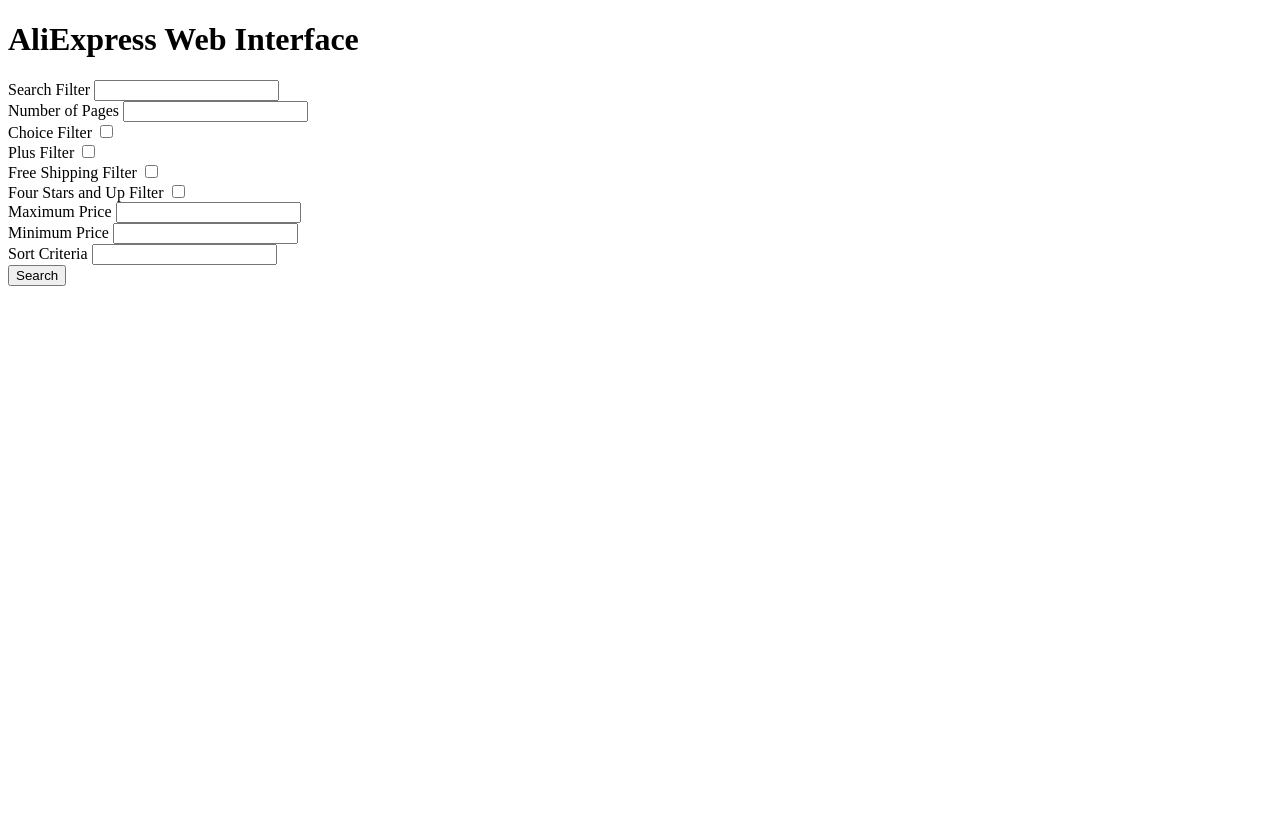
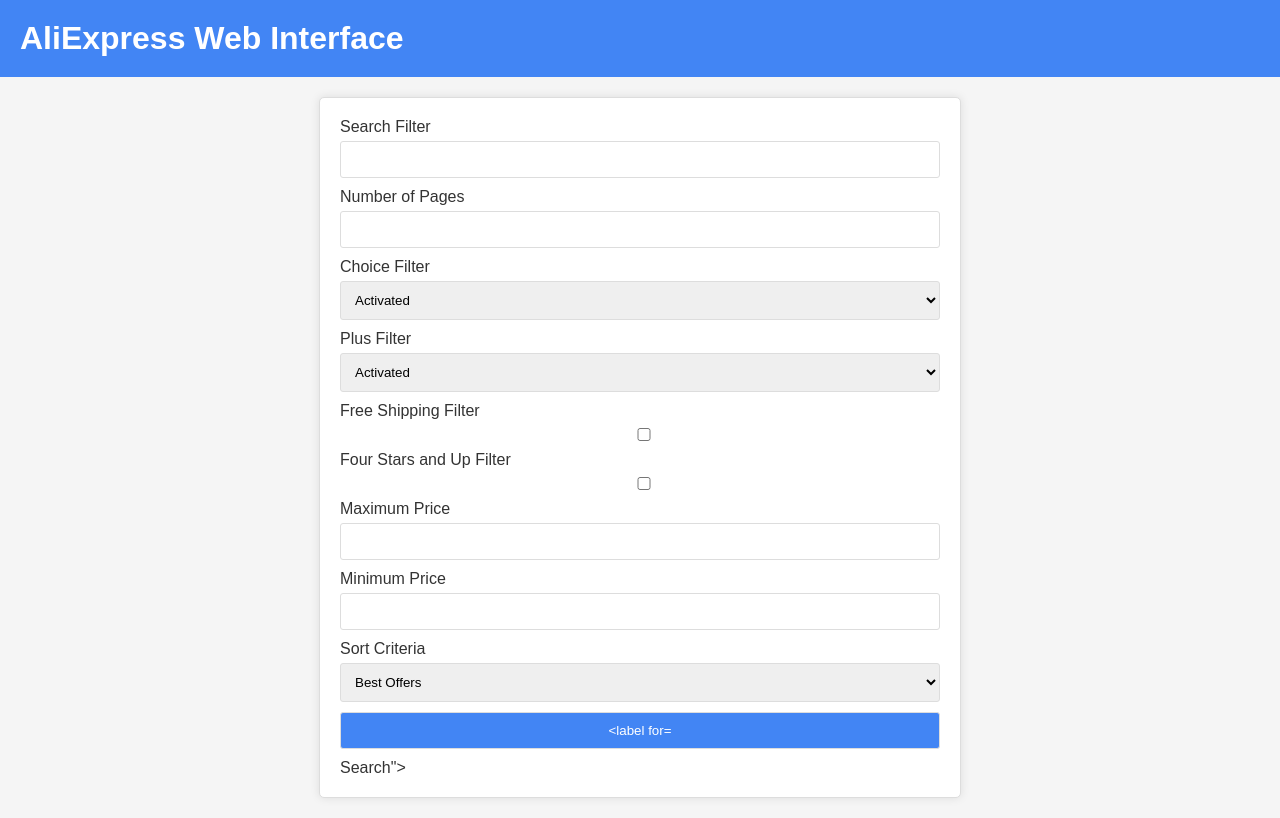
Before and after one commit to slaymut/aliexpress-webscraper, a Flask app: page / in a window 1280 px wide. Before the commit the page ends 286 px from the top, so only its background shows below. Run offline with Flask 3, Linux system fonts and the light colour scheme; some libraries are stand-ins or nearby versions.

Commit message:
Ajout du css et amélioration de l'interface

```diff
--- a/api/templates/web_interface.html
+++ b/api/templates/web_interface.html
@@ -4,21 +4,91 @@
     <meta charset="UTF-8">
     <meta name="viewport" content="width=device-width, initial-scale=1.0">
     <title>AliExpress Web Interface</title>
+
+    <style>
+        body {
+            font-family: Arial, sans-serif;
+            background-color: #f5f5f5;
+            color: #333;
+            margin: 0;
+            padding: 0;
+        }
+
+        h1 {
+            background-color: #4285f4;
+            color: #fff;
+            padding: 20px;
+            margin: 0;
+        }
+
+        form {
+            max-width: 600px;
+            margin: 20px auto;
+            padding: 20px;
+            background-color: #fff;
+            border: 1px solid #ddd;
+            border-radius: 5px;
+            box-shadow: 0 0 10px rgba(0, 0, 0, 0.1);
+        }
+
+        label {
+            display: block;
+            margin-bottom: 5px;
+        }
+
+        input,
+        select {
+            width: 100%;
+            padding: 10px;
+            margin-bottom: 10px;
+            box-sizing: border-box;
+            border: 1px solid #ddd;
+            border-radius: 3px;
+        }
+
+        input[type="submit"] {
+            background-color: #4285f4;
+            color: #fff;
+            cursor: pointer;
+        }
+
+        input[type="submit"]:hover {
+            background-color: #357ae8;
+        }
+    </style>
 </head>
 <body>
     <h1>AliExpress Web Interface</h1>
     <form method="post">
         {{ form.hidden_tag() }}
-        {{ form.search_filter.label }} {{ form.search_filter() }}<br>
-        {{ form.num_pages.label }} {{ form.num_pages() }}<br>
-        {{ form.choice_filter.label }} {{ form.choice_filter() }}<br>
-        {{ form.plus_filter.label }} {{ form.plus_filter() }}<br>
-        {{ form.free_shipping_filter.label }} {{ form.free_shipping_filter() }}<br>
-        {{ form.four_stars_and_up_filter.label }} {{ form.four_stars_and_up_filter() }}<br>
-        {{ form.maximum.label }} {{ form.maximum() }}<br>
-        {{ form.minimum.label }} {{ form.minimum() }}<br>
-        {{ form.sort_criteria.label }} {{ form.sort_criteria() }}<br>
-        {{ form.submit() }}
+        <label for="search_filter">{{ form.search_filter.label }}</label> {{ form.search_filter() }}<br>
+        <label for="num_pages">{{ form.num_pages.label }}</label> {{ form.num_pages() }}<br>
+
+        <label for="choice_filter">{{ form.choice_filter.label }}</label>
+        <select name="choice_filter">
+            <option value="activated">Activated</option>
+            <option value="deactivated">Deactivated</option>
+        </select><br>
+
+        <label for="plus_filter">{{ form.plus_filter.label }}</label>
+        <select name="plus_filter">
+            <option value="activated">Activated</option>
+            <option value="deactivated">Deactivated</option>
+        </select><br>
+
+        <label for="free_shipping_filter">{{ form.free_shipping_filter.label }}</label> {{ form.free_shipping_filter() }}<br>
+        <label for="four_stars_and_up_filter">{{ form.four_stars_and_up_filter.label }}</label> {{ form.four_stars_and_up_filter() }}<br>
+        <label for="maximum">{{ form.maximum.label }}</label> {{ form.maximum() }}<br>
+        <label for="minimum">{{ form.minimum.label }}</label> {{ form.minimum() }}<br>
+
+        <label for="sort_criteria">{{ form.sort_criteria.label }}</label>
+        <select name="sort_criteria">
+            <option value="best_offers">Best Offers</option>
+            <option value="sell_highest">Sell Highest</option>
+            <option value="rating_highest">Rating Highest</option>
+        </select><br>
+
+        <input type="submit" value="{{ form.submit.label }}">
     </form>
 </body>
 </html>
```
Also changed, not shown: api/templates/web_interface_result.html (+45 -1 lines).
